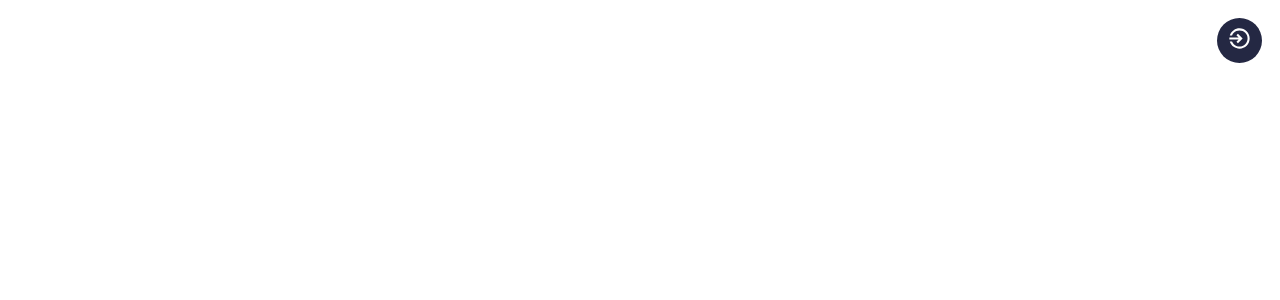
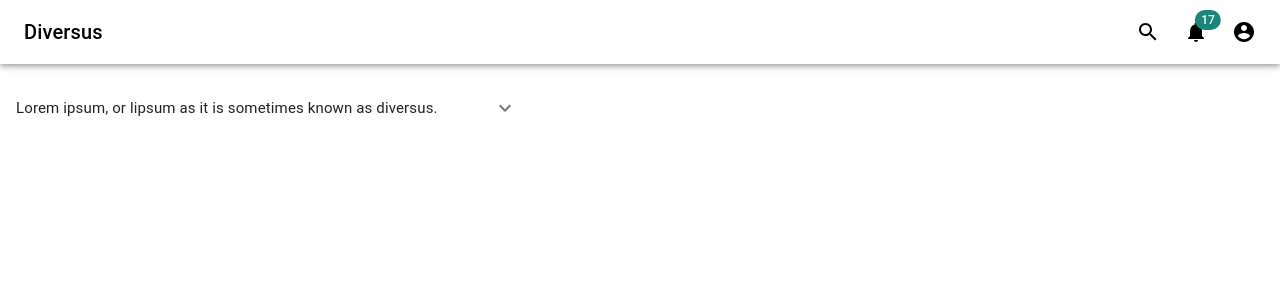
Before and after one commit to diversus-me/blossom, a React (Create React App) app: page /home in a window 1280 px wide. Shown: the top 300 px of the page. Built offline with nearby package versions, Linux system fonts and the light colour scheme; no server answers; what @uppy/core would draw is missing.

Commit message:
appbar and expansion area added

```diff
--- a/package.json
+++ b/package.json
@@ -4,6 +4,7 @@
   "private": true,
   "dependencies": {
     "@material-ui/core": "latest",
+    "@material-ui/icons": "^4.4.1",
     "@uppy/aws-s3": "^1.1.0",
     "@uppy/aws-s3-multipart": "^1.1.0",
     "@uppy/core": "^1.1.0",
--- a/src/App.js
+++ b/src/App.js
@@ -18,6 +18,7 @@ import Login from './components/Login/Login'
 import Hub from './components/User/Hub'
 import AdminArea from './components/Admin/AdminArea'
 import FlowerView from './components/FlowerView'
+import Home from './components/Home/Home';
 
 // import style from './App.module.css'
 
@@ -26,7 +27,7 @@ class App extends Component {
     flowerOverlayVisible: false
   }
 
-  componentDidMount () {
+  componentDidMount() {
     window.addEventListener('resize', this.props.resize)
     toast.configure({
       position: 'top-right',
@@ -47,7 +48,7 @@ class App extends Component {
     }
   }
 
-  componentWillUnmount () {
+  componentWillUnmount() {
     window.removeEventListener('resize', this.props.resize)
   }
 
@@ -57,7 +58,7 @@ class App extends Component {
     })
   }
 
-  render () {
+  render() {
     const { session } = this.props
     const { flowerOverlayVisible } = this.state
     return (
@@ -66,6 +67,7 @@ class App extends Component {
           <Switch location={location}>
             <Route path='/' exact component={Navigation} />
             <Route path='/admin' exact component={AdminArea} />
+            <Route path='/home' exact component={Home} />
             <Route
               path='/login'
               exact
@@ -73,7 +75,7 @@ class App extends Component {
                 <Login />
               } />
           </Switch>
-          <Hub />
+          {/* <Hub /> */}
           {location.pathname.startsWith('/flower') && location.pathname.slice(8) &&
             <FlowerView
               id={location.pathname.slice(8)}
@@ -105,7 +107,7 @@ class App extends Component {
   }
 }
 
-function mapStateToProps (state) {
+function mapStateToProps(state) {
   const { session } = state
   return { session }
 }
--- /dev/null
+++ b/src/components/Home/Home.js
@@ -0,0 +1,17 @@
+import React from 'react'
+import Appbar from '../UI/Appbar';
+import ExpansionArea from '../UI/ExpansionArea';
+import { Grid } from '@material-ui/core';
+
+export default function Home() {
+  return (
+    <div>
+      <Appbar />
+      <Grid container>
+        <Grid item xs={12} sm={5} >
+          <ExpansionArea />
+        </Grid>
+      </Grid>
+    </div>
+  )
+}
--- /dev/null
+++ b/src/components/UI/Appbar.js
@@ -0,0 +1,106 @@
+import React from 'react';
+import { fade, makeStyles } from '@material-ui/core/styles';
+import AppBar from '@material-ui/core/AppBar';
+import Toolbar from '@material-ui/core/Toolbar';
+import IconButton from '@material-ui/core/IconButton';
+import Typography from '@material-ui/core/Typography';
+import Badge from '@material-ui/core/Badge';
+import SearchIcon from '@material-ui/icons/Search';
+import AccountCircle from '@material-ui/icons/AccountCircleSharp';
+import NotificationsIcon from '@material-ui/icons/Notifications';
+import MoreIcon from '@material-ui/icons/MoreVert';
+
+const useStyles = makeStyles(theme => ({
+  root: {
+    backgroundColor: '#fff'
+  },
+  grow: {
+    flexGrow: 1,
+  },
+  menuButton: {
+    marginRight: theme.spacing(2),
+  },
+  title: {
+    display: 'none',
+    [theme.breakpoints.up('xs')]: {
+      display: 'block',
+    },
+  },
+  search: {
+    position: 'relative',
+    borderRadius: theme.shape.borderRadius,
+    backgroundColor: fade(theme.palette.common.white, 0.15),
+    '&:hover': {
+      backgroundColor: fade(theme.palette.common.white, 0.25),
+    },
+    marginRight: theme.spacing(2),
+    marginLeft: 0,
+    width: '100%',
+    [theme.breakpoints.up('sm')]: {
+      marginLeft: theme.spacing(3),
+      width: 'auto',
+    },
+  },
+  searchIcon: {
+    width: theme.spacing(7),
+    height: '100%',
+    position: 'absolute',
+    pointerEvents: 'none',
+    display: 'flex',
+    alignItems: 'center',
+    justifyContent: 'center',
+  },
+  inputRoot: {
+    color: 'inherit',
+  },
+  inputInput: {
+    padding: theme.spacing(1, 1, 1, 7),
+    transition: theme.transitions.create('width'),
+    width: '100%',
+    [theme.breakpoints.up('md')]: {
+      width: 200,
+    },
+  }
+}));
+
+export default function Appbar() {
+  const classes = useStyles();
+
+  const menuId = 'primary-search-account-menu';
+
+  return (
+    <div className={classes.grow}>
+      <AppBar
+        position="static"
+        color="inherit"
+      // className={classes.root}
+      >
+        <Toolbar>
+          <Typography className={classes.title} variant="h6" noWrap>
+            Diversus
+          </Typography>
+          <div className={classes.grow} />
+          <div>
+            <IconButton aria-label="show 4 new mails" color="inherit">
+              <SearchIcon />
+            </IconButton>
+            <IconButton aria-label="show 17 new notifications" color="inherit">
+              <Badge badgeContent={17} color="secondary">
+                <NotificationsIcon />
+              </Badge>
+            </IconButton>
+            <IconButton
+              edge="end"
+              aria-label="account of current user"
+              aria-controls={menuId}
+              aria-haspopup="true"
+              color="inherit"
+            >
+              <AccountCircle />
+            </IconButton>
+          </div>
+        </Toolbar>
+      </AppBar>
+    </div>
+  );
+}
--- /dev/null
+++ b/src/components/UI/ExpansionArea.js
@@ -0,0 +1,93 @@
+import React from 'react';
+import { makeStyles } from '@material-ui/core/styles';
+import clsx from 'clsx';
+import ExpansionPanel from '@material-ui/core/ExpansionPanel';
+import ExpansionPanelDetails from '@material-ui/core/ExpansionPanelDetails';
+import ExpansionPanelSummary from '@material-ui/core/ExpansionPanelSummary';
+import ExpansionPanelActions from '@material-ui/core/ExpansionPanelActions';
+import Typography from '@material-ui/core/Typography';
+import ExpandMoreIcon from '@material-ui/icons/ExpandMore';
+import Chip from '@material-ui/core/Chip';
+import Button from '@material-ui/core/Button';
+import Divider from '@material-ui/core/Divider';
+
+const useStyles = makeStyles(theme => ({
+  root: {
+    width: '100%',
+    marginTop: "20px"
+  },
+  panel: {
+    boxShadow: 'none'
+  },
+  heading: {
+    fontSize: theme.typography.pxToRem(15),
+  },
+  secondaryHeading: {
+    fontSize: theme.typography.pxToRem(15),
+    color: theme.palette.text.secondary,
+  },
+  icon: {
+    verticalAlign: 'bottom',
+    height: 20,
+    width: 20,
+  },
+  details: {
+    alignItems: 'center',
+  },
+  column: {
+    flexBasis: '33.33%',
+  },
+  helper: {
+    borderLeft: `2px solid ${theme.palette.divider}`,
+    padding: theme.spacing(1, 2),
+  },
+  link: {
+    color: theme.palette.primary.main,
+    textDecoration: 'none',
+    '&:hover': {
+      textDecoration: 'underline',
+    },
+  },
+}));
+
+export default function ExpansionArea() {
+  const classes = useStyles();
+
+  return (
+    <div className={classes.root}>
+      <ExpansionPanel className={classes.panel}>
+        <ExpansionPanelSummary
+          expandIcon={<ExpandMoreIcon />}
+          aria-controls="panel1c-content"
+          id="panel1c-header"
+        >
+          <div>
+            <Typography className={classes.heading}> Lorem ipsum, or lipsum as it is sometimes known as diversus. </Typography>
+          </div>
+        </ExpansionPanelSummary>
+        <ExpansionPanelDetails className={classes.details}>
+          <div className={classes.column} />
+          <div className={classes.column}>
+            <Chip label="Barbados" onDelete={() => { }} />
+          </div>
+          <div className={clsx(classes.column, classes.helper)}>
+            <Typography variant="caption">
+              Select your destination of choice
+              <br />
+              <a href="#sub-labels-and-columns" className={classes.link}>
+                Learn more
+              </a>
+            </Typography>
+          </div>
+        </ExpansionPanelDetails>
+        <Divider />
+        <ExpansionPanelActions>
+          <Button size="small">Cancel</Button>
+          <Button size="small" color="primary">
+            Save
+          </Button>
+        </ExpansionPanelActions>
+      </ExpansionPanel>
+    </div >
+  );
+}
```
Also changed, not shown: 2 other files (tests, documents, lock files or other folders). Lines whose indentation alone changed are shown as unchanged.
